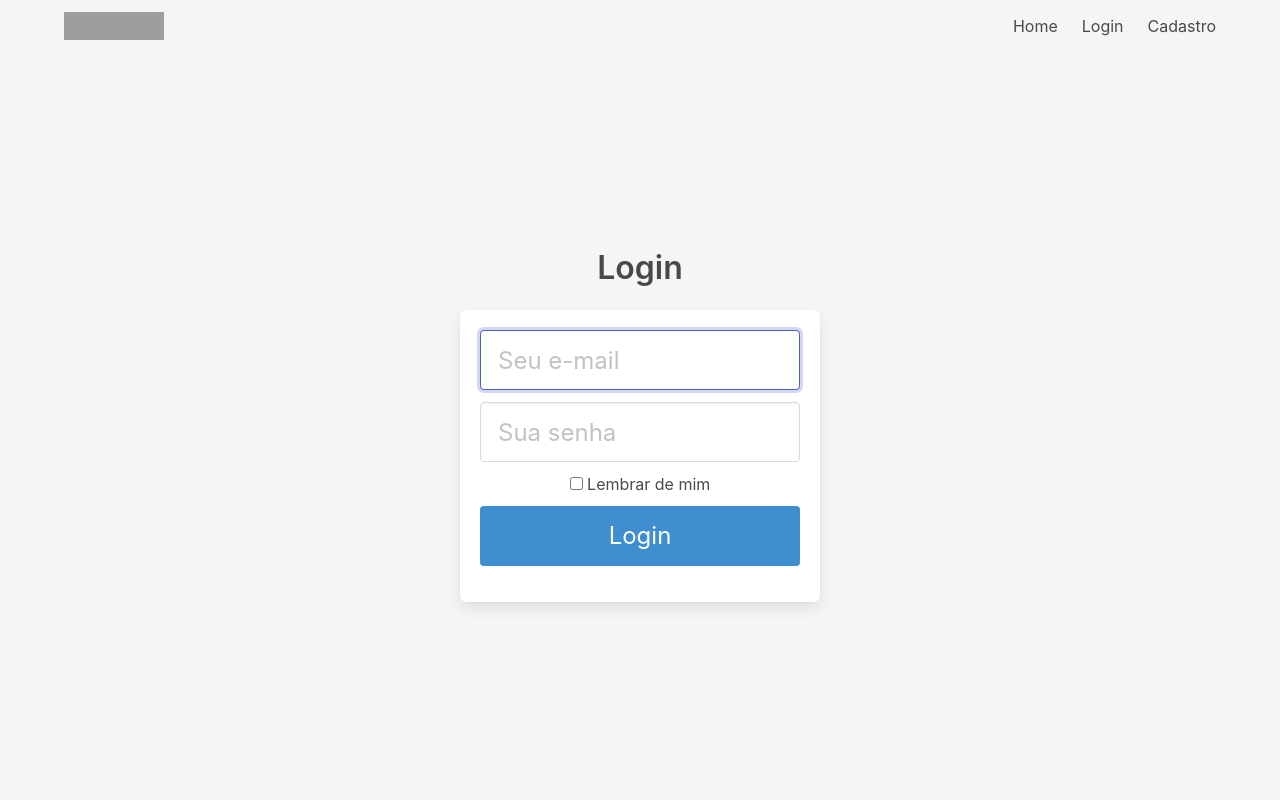
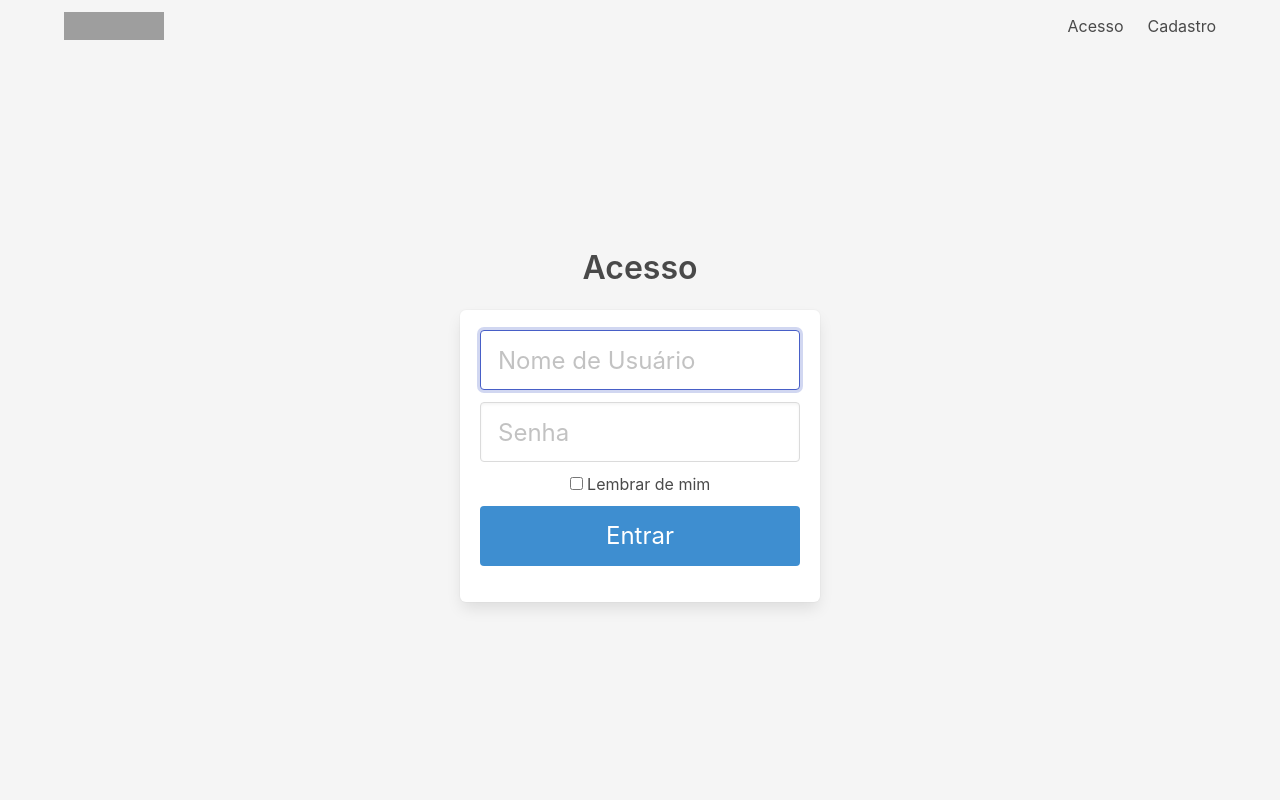
Before and after one commit to gabrimartinsj/app_flask, a Flask app: page /login in a window 1280 px wide. Run offline with Flask 2, Linux system fonts and the light colour scheme; some libraries are stand-ins or nearby versions; grey boxes are pictures that could not be loaded.

Commit message:
Beta 2.4: Tela home adicionada; campos de login modificados.

```diff
--- a/project/auth.py
+++ b/project/auth.py
@@ -12,6 +12,7 @@ def login():
 @auth.route('/signup')
 def signup():
     return render_template('signup.html')
+
 @auth.route('/signup', methods = ['POST'])
 def signuppost():
     email = request.form.get('email')
@@ -31,6 +32,7 @@ def signuppost():
     db.session.commit()
 
     return redirect(url_for('auth.login'))
+
 @auth.route('/login', methods=['POST'])
 def login_post():
     email = request.form.get('email')
@@ -39,12 +41,12 @@ def login_post():
 
     user = User.query.filter_by(email=email).first()
 
-
     if not user or not check_password_hash(user.password, password):
         flash('Por favor, cheque suas credenciais e tente novamente.')
         return redirect(url_for('auth.login'))
     login_user(user, remember=remember)
-    return redirect(url_for('main.profile'))
+    return redirect(url_for('main.home'))
+
 @auth.route('/logout')
 @login_required
 def logout():
--- a/project/main.py
+++ b/project/main.py
@@ -8,9 +8,14 @@ main = Blueprint('main', __name__)
 def index():
     return render_template('index.html')
 
-@main.route('/profile', methods=['POST', 'GET'])
+@main.route('/home')
 @login_required
-def profile():
+def home():
+    return render_template('home.html')
+
+@main.route('/new_analysis', methods=['POST', 'GET'])
+@login_required
+def new_analysis():
     if request.method == 'POST':
         print(request.form['info3'])
-    return render_template('profile.html', name=current_user.name)
+    return render_template('new_analysis.html', name=current_user.name)
--- a/project/templates/base.html
+++ b/project/templates/base.html
@@ -24,20 +24,17 @@
                     </div>
                     <div id="navbarMenuHeroA" class="navbar-menu">
                         <div class="navbar-end">
-                            <a href="{{ url_for('main.index') }}" class="navbar-item">
-                                Home
-                            </a>
-                            {% if current_user.is_authenticated %}
-                            <a href="{{ url_for('main.profile') }}" class="navbar-item">
-                                Análise
-                            </a>
-                            {% endif %}
                             {% if not current_user.is_authenticated %}
                             <a href="{{ url_for('auth.login') }}" class="navbar-item">
-                                Login
+                                Acesso
                             </a>
                             <a href="{{ url_for('auth.signup') }}" class="navbar-item">
                                 Cadastro
+                            </a>
+                            {% endif %}
+                            {% if current_user.is_authenticated and page != 'home' %}
+                            <a href="{{ url_for('main.home') }}" class="navbar-item">
+                                Buscar Análise
                             </a>
                             {% endif %}
                             {% if current_user.is_authenticated %}
--- a/project/templates/login.html
+++ b/project/templates/login.html
@@ -2,7 +2,7 @@
 
 {% block content %}
 <div class="column is-4 is-offset-4">
-    <h3 class="title">Login</h3>
+    <h3 class="title">Acesso</h3>
     <div class="box">
         {% with messages = get_flashed_messages() %}
         {% if messages %}
@@ -14,13 +14,13 @@
         <form method="POST" action="/login">
             <div class="field">
                 <div class="control">
-                    <input class="input is-large" type="email" name="email" placeholder="Seu e-mail" autofocus="">
+                    <input class="input is-large" type="text" name="email" placeholder="Nome de Usuário" autofocus="">
                 </div>
             </div>
 
             <div class="field">
                 <div class="control">
-                    <input class="input is-large" type="password" name="password" placeholder="Sua senha">
+                    <input class="input is-large" type="password" name="password" placeholder="Senha">
                 </div>
             </div>
             <div class="field">
@@ -29,7 +29,7 @@
                     Lembrar de mim
                 </label>
             </div>
-            <button class="button is-block is-info is-large is-fullwidth">Login</button>
+            <button class="button is-block is-info is-large is-fullwidth">Entrar</button>
         </form>
     </div>
 </div>
--- a/project/templates/profile.html
+++ b/project/templates/new_analysis.html
@@ -99,7 +99,7 @@
                                             <div class="level-right">
                                                 <div class="collumns  ">
                                                     <div class="column mt-6 pt-6 pl-3 pr-3">
-							                            <form action="{{ url_for('main.profile') }}" method="post">
+							                            <form action="{{ url_for('main.new_analysis') }}" method="post">
                                                             <div class="control">
                                                                 <div class="select is-fullwidth mb-2">
                                                                     <select>
--- a/project/templates/signup.html
+++ b/project/templates/signup.html
@@ -1,4 +1,4 @@
-{% extends "base.html" %}
+    {% extends "base.html" %}
 
 {% block content %}
 <div class="column is-4 is-offset-4">
@@ -14,7 +14,7 @@
         <form method="POST" action="/signup">
             <div class="field">
                 <div class="control">
-                    <input class="input is-large" type="email" name="email" placeholder="Email" autofocus="">
+                    <input class="input is-large" type="text" name="email" placeholder="Nome de Usuário" autofocus="">
                 </div>
             </div>
 
```
Also changed, not shown: project/templates/home.html (added, +21 -0 lines), project/db.sqlite, project/templates/index.html (line endings or trailing spaces).
